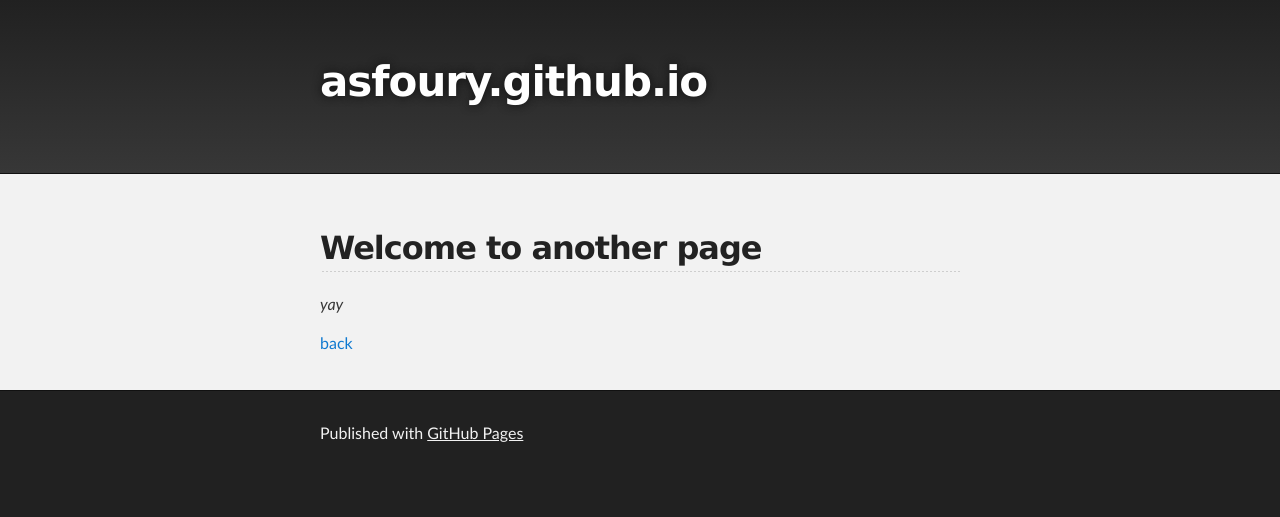
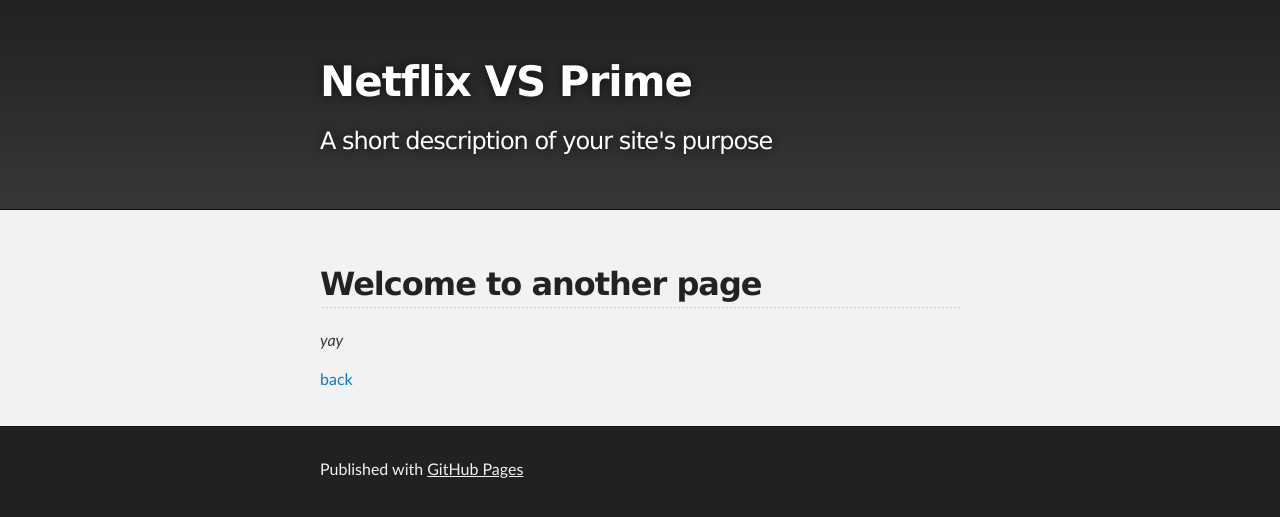
Before and after one commit to asfoury/asfoury.github.io, a Jekyll site: the page built from another-page.md, in a window 1280 px wide. Shown: the top 517 px of the page. Built offline with Jekyll 4.4.1, drawn with Linux system fonts in a browser that asks for light colours; the repository's description, which GitHub fills in, is left out; our own code applies the rules of GitHub Pages for plain Markdown files.

Commit message:
Update title

```diff
--- a/_config.yml
+++ b/_config.yml
@@ -5,4 +5,9 @@
 domain: asfoury.github.io       # if you want to force HTTPS, specify the domain without the http at the start, e.g. example.com
 url: https://asfoury.github.io  # the base hostname and protocol for your site, e.g. http://example.com
 
+
+title: [Netflix VS Prime]
+description: [A short description of your site's purpose]
+
+
 remote_theme: pages-themes/slate@v0.2.0
```
